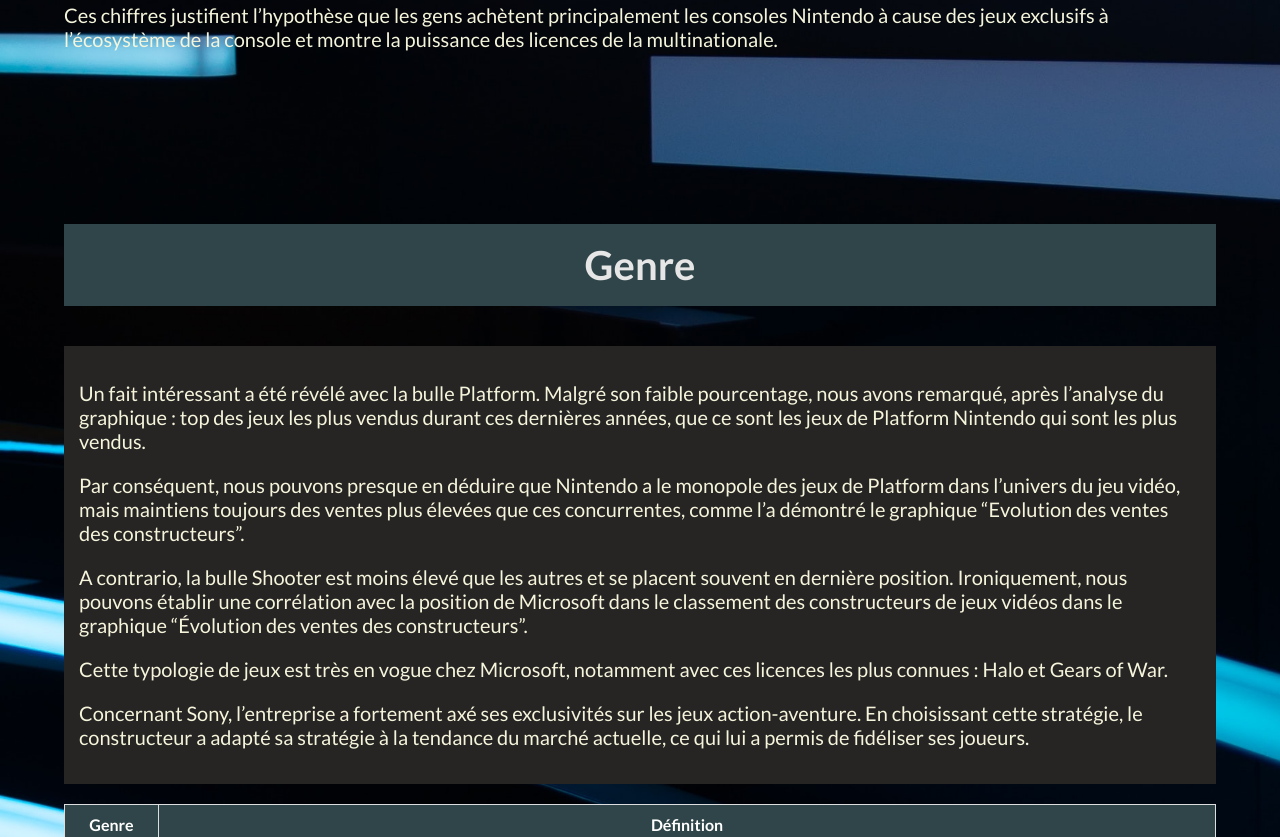
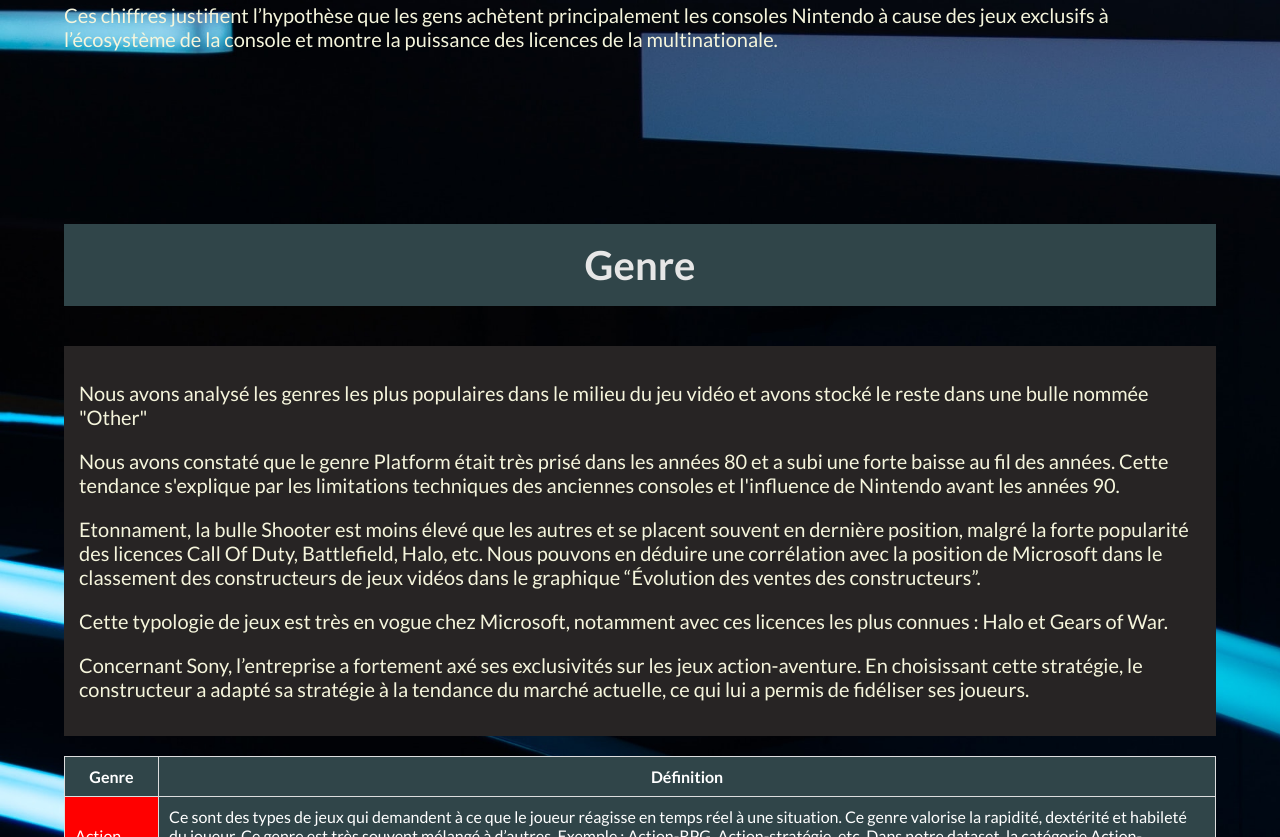
Before and after one commit to aleksandar-sr/Projet-VisualDon, a website built with webpack: page public/graphe.html in a window 1280 px wide. Shown: the part 1552-2389 px from the top of the page. Built offline with nearby package versions, Linux system fonts and the light colour scheme.

Commit message:
Màj texte du site

```diff
--- a/public/graphe.html
+++ b/public/graphe.html
@@ -38,7 +38,7 @@
         ont profité de la puissance de la PS2 afin de sortir leurs jeux.</p>
     <p>En dernière position, nous retrouvons la marque Xbox. Cela n’est pas étonnant, car la première Xbox est
         sortie de nombreuses années plus tard après ses concurrentes qui possédaient déjà une notoriété forte auprès
-            du public.</p>
+        du grand public.</p>
     <div class="line">
         <div id='tooltip'></div>
         <svg width='1000' height='400'></svg>
@@ -58,20 +58,20 @@
     <div class="histoContainer">
         <h3>Genre</h3>
         <div class="texteGenre">
-        <p>Un fait intéressant a été révélé avec la bulle Platform. Malgré son faible pourcentage, nous avons remarqué,
-            après l’analyse du graphique : top des jeux les plus vendus durant ces dernières années, que ce sont les
-            jeux de Platform Nintendo qui sont les plus vendus.</p>
-        <p>Par conséquent, nous pouvons presque en déduire que Nintendo a le monopole des jeux de Platform dans
-            l’univers du jeu vidéo, mais maintiens toujours des ventes plus élevées que ces concurrentes, comme l’a
-            démontré le graphique “Evolution des ventes des constructeurs”.</p>
-        <p> A contrario, la bulle Shooter est moins élevé que les autres et se placent souvent en dernière position.
-            Ironiquement, nous pouvons établir une corrélation avec la position de Microsoft dans le classement des
+            <p>Nous avons analysé les genres les plus populaires dans le milieu du jeu vidéo et avons stocké le reste
+                dans une bulle nommée "Other"</p>
+            <p>Nous avons constaté que le genre Platform était très prisé dans les années 80 et a subi une forte baisse
+                au fil des années. Cette tendance s'explique par les limitations techniques des anciennes consoles et
+                l'influence de Nintendo avant les années 90.</p>
+            <p> Etonnament, la bulle Shooter est moins élevé que les autres et se placent souvent en dernière position,
+                malgré la forte popularité des licences Call Of Duty, Battlefield, Halo, etc.
+                Nous pouvons en déduire une corrélation avec la position de Microsoft dans le classement des
                 constructeurs de jeux vidéos dans le graphique “Évolution des ventes des constructeurs”.</p>
-        <p>Cette typologie de jeux est très en vogue chez Microsoft, notamment avec ces licences les plus connues : Halo
-            et Gears of War.</p>
-        <p>Concernant Sony, l’entreprise a fortement axé ses exclusivités sur les jeux action-aventure. En choisissant
-            cette stratégie, le constructeur a adapté sa stratégie à la tendance du marché actuelle, ce qui lui a permis
-            de fidéliser ses joueurs.</p>
+            <p>Cette typologie de jeux est très en vogue chez Microsoft, notamment avec ces licences les plus connues :
+                Halo et Gears of War.</p>
+            <p>Concernant Sony, l’entreprise a fortement axé ses exclusivités sur les jeux action-aventure. En
+                choisissant cette stratégie, le constructeur a adapté sa stratégie à la tendance du marché actuelle, ce
+                qui lui a permis de fidéliser ses joueurs.</p>
         </div>
         <div id="tabGenre">
             <table>
```
Lines whose indentation alone changed are shown as unchanged.
